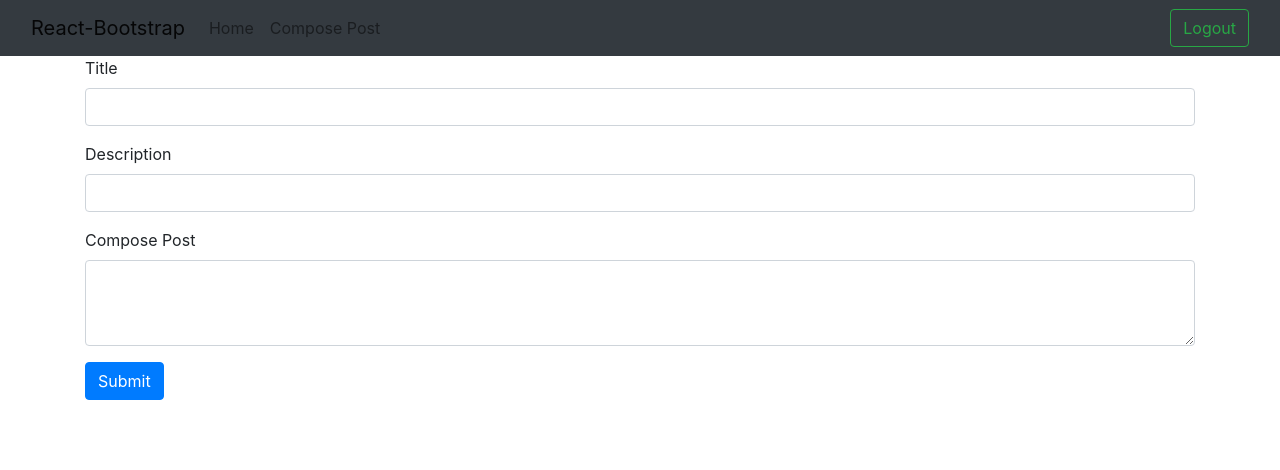
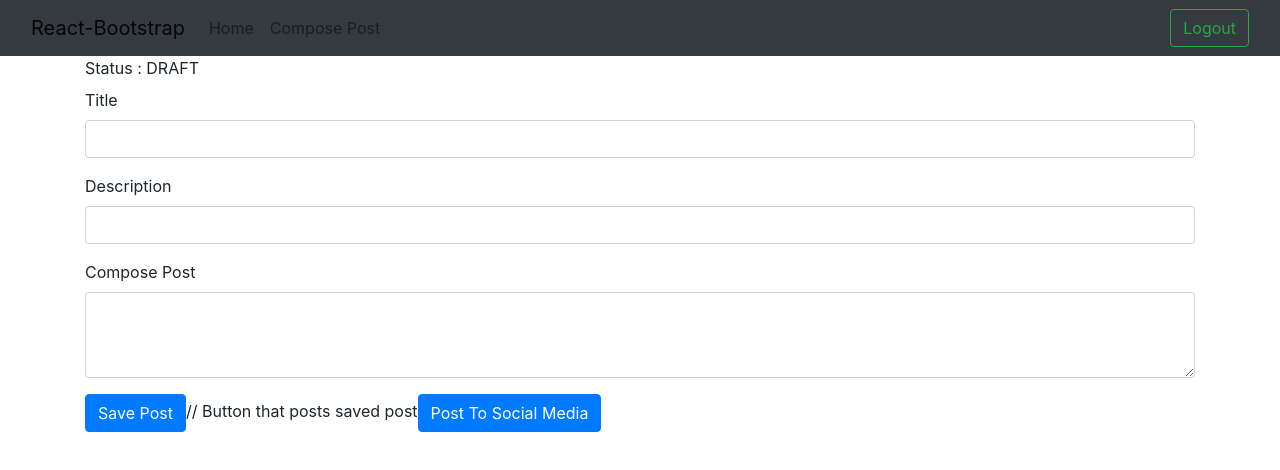
Before and after one commit to nycosborne/reposter, a React (Vite) app in the folder reposter-react/: page /compose in a window 1280 px wide. Shown: the top 470 px of the page. Built offline with nearby package versions, Linux system fonts and the light colour scheme; no server answers; sample sign-in values are in the browser's storage.

Commit message:
Updated ComposePost.tsx

```diff
--- a/reposter-react/src/router.tsx
+++ b/reposter-react/src/router.tsx
@@ -33,7 +33,11 @@ const routerConfig: RouteObject[] = [
             },
             {
                 path: "/compose",
-                element: <ComposePost/>,
+                element: <ComposePost key={'new'}/>,
+            },
+            {
+                path: "/compose/:post_id",
+                element: <ComposePost key={'update'}/>,
             },
         ],
     },
--- a/reposter-react/src/views/ComposePost.tsx
+++ b/reposter-react/src/views/ComposePost.tsx
@@ -1,45 +1,116 @@
-import React, {useState} from 'react';
+import React, {useEffect, useState} from 'react';
 import {Button, Form} from 'react-bootstrap';
 import axiosClient from "../axios-client.tsx";
+import {useNavigate, useParams} from "react-router-dom";
 
 const ComposePost: React.FC = () => {
-    const [postTitle, setPostTitle] = useState('');
-    const [postDescription, setPostDescription] = useState('');
-    const [postContent, setPostContent] = useState('');
+
+    const navigate = useNavigate();
+
+    interface Post {
+        title: string;
+        description: string;
+        content: string;
+        status: string;
+    }
+
+    const [post, setPost] = useState<Post>(
+        {
+            title: '',
+            description: '',
+            content: '',
+            status: 'DRAFT'
+        }
+    );
+
+    let {post_id} = useParams();
+    if (post_id) {
+        useEffect(() => {
+            // Get request with post_slug and arg
+            axiosClient.get(`/post/post/${post_id}`)
+                .then(({data}) => {
+                    setPost(data);
+                })
+        }, [])
+    }
+
+    const handleTitleChange = (e: React.ChangeEvent<HTMLInputElement>) => {
+        setPost(prevState => ({...prevState, title: e.target.value}));
+    };
+
+    const handleDescriptionChange = (e: React.ChangeEvent<HTMLInputElement>) => {
+        setPost(prevState => ({...prevState, description: e.target.value}));
+    };
+
+    const handleContentChange = (e: React.ChangeEvent<HTMLTextAreaElement>) => {
+        setPost(prevState => ({...prevState, content: e.target.value}));
+    };
 
     const handleSubmit = async (event: React.FormEvent) => {
         event.preventDefault();
         const payload: { title: string, description: string, content: string } = {
-            title: postTitle ? postTitle : "",
-            description: postDescription ? postDescription : "",
-            content: postContent ? postContent : "",
+            title: post.title ? post.title : "",
+            description: post.description ? post.description : "",
+            content: post.content ? post.content : "",
+        };
+
+        if (post_id) {
+            axiosClient.put(`/post/post/${post_id}/`, payload)
+                .then((response) => {
+                    console.log('Updated successfully', response);
+                    navigate(`/compose/${response.data.id}`);
+                })
+                .catch((error) => {
+                    console.log('error', error);
+                });
+            return;
+        }
+        axiosClient.post('/post/post/', payload)
+            .then((response) => {
+                console.log('Posted successfully', response);
+                navigate(`/compose/${response.data.id}`);
+            })
+            .catch((error) => {
+                console.log('error', error);
+            });
+
+    };
+
+    const postToSocialMedia = async (event: React.FormEvent) => {
+        event.preventDefault();
+        const payload: { title: string, description: string, content: string } = {
+            title: post.title ? post.title : "",
+            description: post.description ? post.description : "",
+            content: post.content ? post.content : "",
         };
 
         axiosClient.post('/post/post/', payload)
             .then((response) => {
                 console.log('Posted successfully', response);
+                navigate(`/compose/${response.data.id}`);
             })
             .catch((error) => {
                 console.log('error', error);
-            });
-    };
+                });
+    }
 
     return (
         <Form onSubmit={handleSubmit}>
+            <Form.Label>Status : {post.status}</Form.Label>
             <Form.Group className="mb-3">
                 <Form.Label>Title</Form.Label>
                 <Form.Control
                     type="text"
-                    value={postTitle}
-                    onChange={e => setPostTitle(e.target.value)}
+                    value={post.title}
+                    onChange={handleTitleChange}
                 />
             </Form.Group>
             <Form.Group className="mb-3">
                 <Form.Label>Description</Form.Label>
                 <Form.Control
                     type="text"
-                    value={postDescription}
-                    onChange={e => setPostDescription(e.target.value)}
+                    value={post.description}
+                    onChange={handleDescriptionChange}
                 />
             </Form.Group>
             <Form.Group className="mb-3">
@@ -47,12 +118,16 @@ const ComposePost: React.FC = () => {
                 <Form.Control
                     as="textarea"
                     rows={3}
-                    value={postContent}
-                    onChange={e => setPostContent(e.target.value)}
+                    value={post.content}
+                    onChange={handleContentChange}
                 />
             </Form.Group>
             <Button variant="primary" type="submit">
-                Submit
+                Save Post
+            </Button>
+            // Button that posts saved post
+            <Button variant="primary" onClick={postToSocialMedia}>
+                Post To Social Media
             </Button>
         </Form>
     );
```
Also changed, not shown: 2 other files (tests, documents, lock files or other folders).
